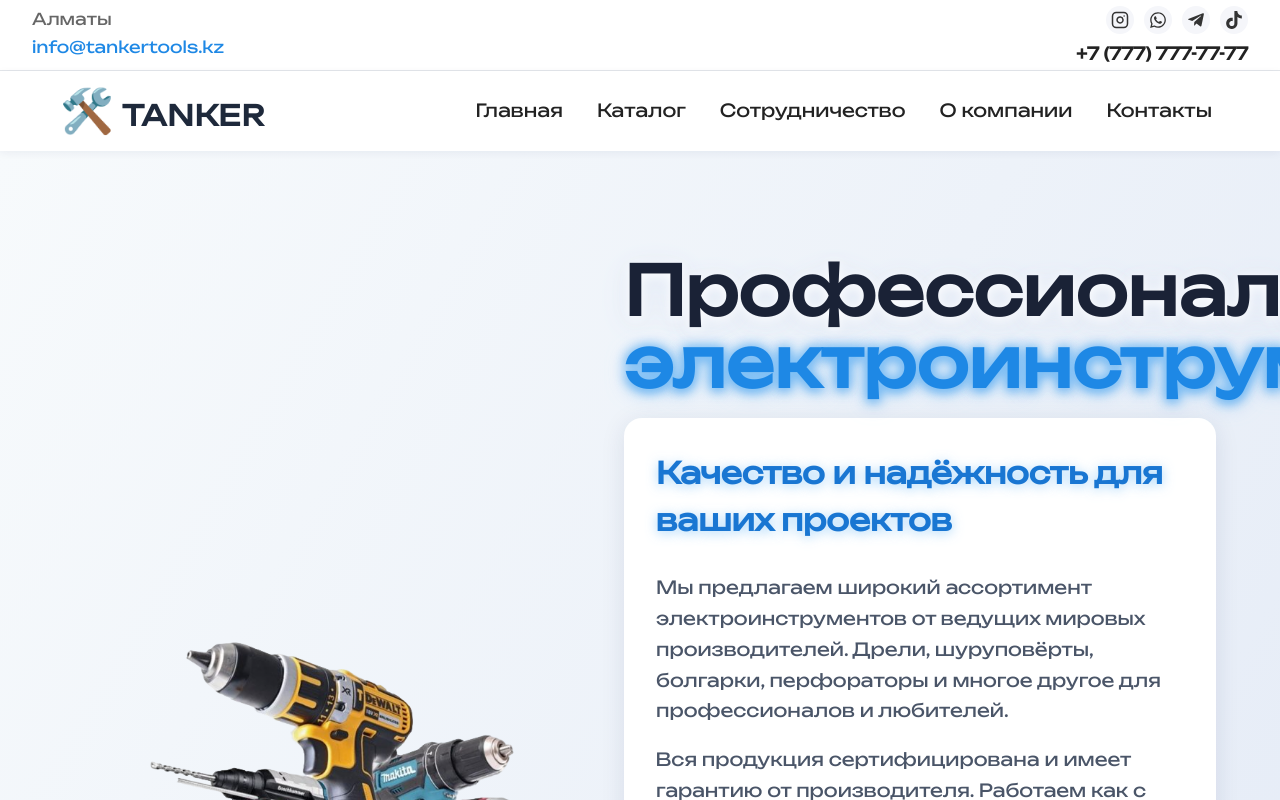
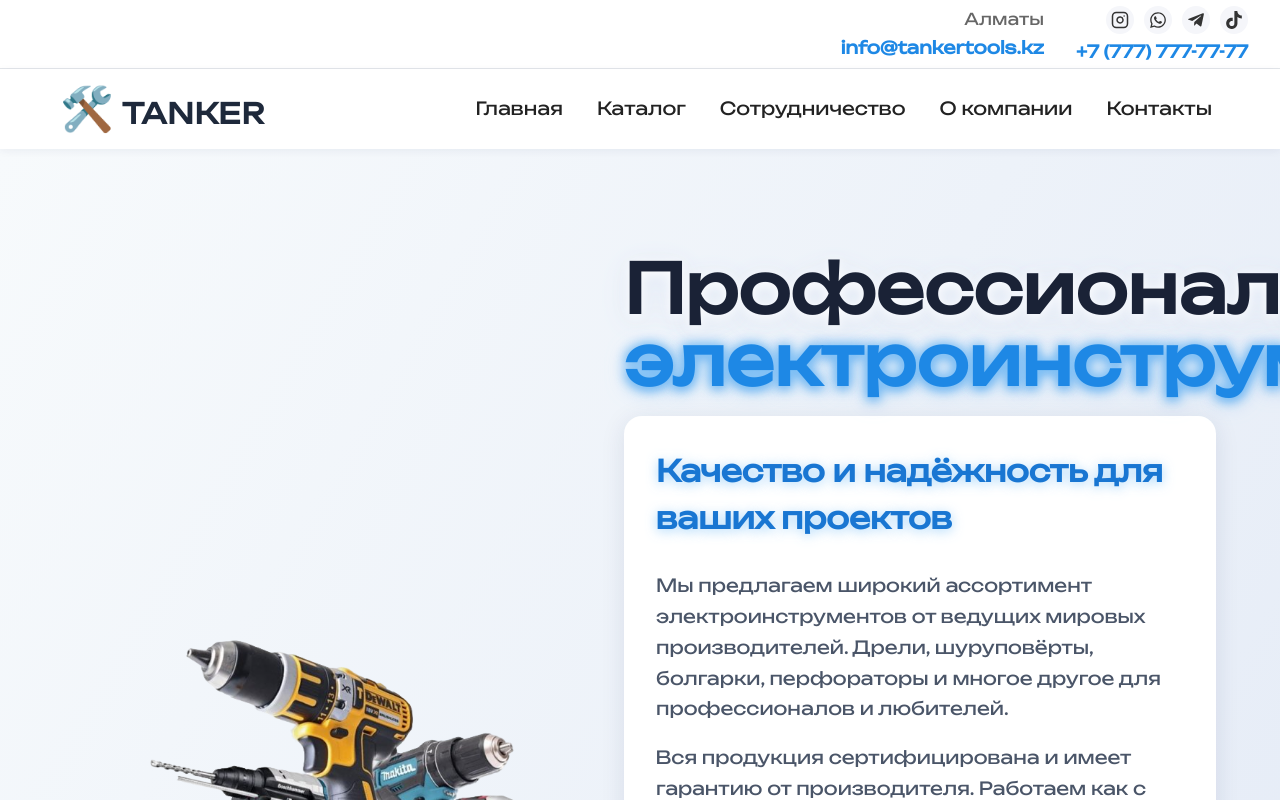
Before and after one commit to Zivi793150/electro, a React (Create React App) app: page / in a window 1280 px wide. Shown: the top 800 px of the page. Built offline with nearby package versions, Linux system fonts and the light colour scheme; a web font is replaced by a local one.

Commit message:
text in card

```diff
--- a/src/components/Header.js
+++ b/src/components/Header.js
@@ -15,8 +15,8 @@ const Header = () => {
       {/* Мини-шапка */}
       <div className="top-bar">
         <div className="top-bar-left">
-          <span className="top-bar-address">Алматы</span>
-          <span className="top-bar-email">info@tankertools.kz</span>
+          <div className="top-bar-address">Алматы</div>
+          <div className="top-bar-email">info@tankertools.kz</div>
         </div>
         <div className="top-bar-right">
           <div className="top-bar-socials">
--- a/src/pages/Product.js
+++ b/src/pages/Product.js
@@ -200,6 +200,7 @@ const Product = () => {
                 <span className="rating-value">5.0</span>
               </div>
               <div className="maket-subtitle">Мощный и удобный шуруповёрт для профессионального и бытового использования. Идеален для сборки мебели, ремонта и строительных работ.</div>
+              <div className="maket-text">Шуруповёрт DeWalt 18V оснащён современным литий-ионным аккумулятором, обеспечивающим длительную автономную работу. Высокий крутящий момент позволяет легко справляться с любыми задачами по закручиванию и сверлению. Эргономичный дизайн и малый вес делают инструмент удобным для работы одной рукой даже в труднодоступных местах.</div>
               <ul className="maket-advantages">
                 {advantages.map((adv, idx) => (
                   <li key={idx} className="maket-adv-item">
@@ -213,11 +214,6 @@ const Product = () => {
               <button className="maket-btn" onClick={handleOpenModal}>Оставить заявку</button>
             </div>
           </div>
-        </div>
-
-        {/* Серый текст-описание после блока с фото, но перед характеристиками */}
-        <div className="maket-text maket-text-bottom">
-          Шуруповёрт DeWalt 18V оснащён современным литий-ионным аккумулятором, обеспечивающим длительную автономную работу. Высокий крутящий момент позволяет легко справляться с любыми задачами по закручиванию и сверлению. Эргономичный дизайн и малый вес делают инструмент удобным для работы одной рукой даже в труднодоступных местах.
         </div>
 
         {/* Характеристики */}
--- a/src/styles/Header.css
+++ b/src/styles/Header.css
@@ -3,7 +3,7 @@
 /* Мини-шапка */
 .top-bar {
   display: flex;
-  justify-content: space-between;
+  justify-content: flex-end;
   align-items: flex-start;
   background: #fff;
   padding: 6px 32px 2px 32px;
@@ -13,23 +13,27 @@
 .top-bar-left {
   display: flex;
   flex-direction: column;
+  align-items: flex-end;
+  text-align: right;
   gap: 2px;
-  justify-content: flex-start;
-  align-items: flex-start;
+  min-width: 140px;
+  margin-right: 24px;
 }
 .top-bar-address {
   color: #666;
   font-size: 1.02rem;
 }
 .top-bar-email {
+  font-size: 1.08rem;
+  font-weight: 700;
   color: #1e88e5;
-  font-size: 1.02rem;
 }
 .top-bar-right {
   display: flex;
   flex-direction: column;
   align-items: flex-end;
   gap: 2px;
+  min-width: 180px;
 }
 .top-bar-socials {
   display: flex;
@@ -58,8 +62,7 @@
 .top-bar-phone {
   font-size: 1.08rem;
   font-weight: 700;
-  color: #222;
-  margin-top: 2px;
+  color: #1e88e5;
 }
 @media (max-width: 700px) {
   .top-bar {
@@ -71,6 +74,7 @@
   .top-bar-left, .top-bar-right {
     align-items: center;
     text-align: center;
+    min-width: 0;
   }
   .top-bar-socials {
     gap: 8px;
```
Lines whose indentation alone changed are shown as unchanged.
